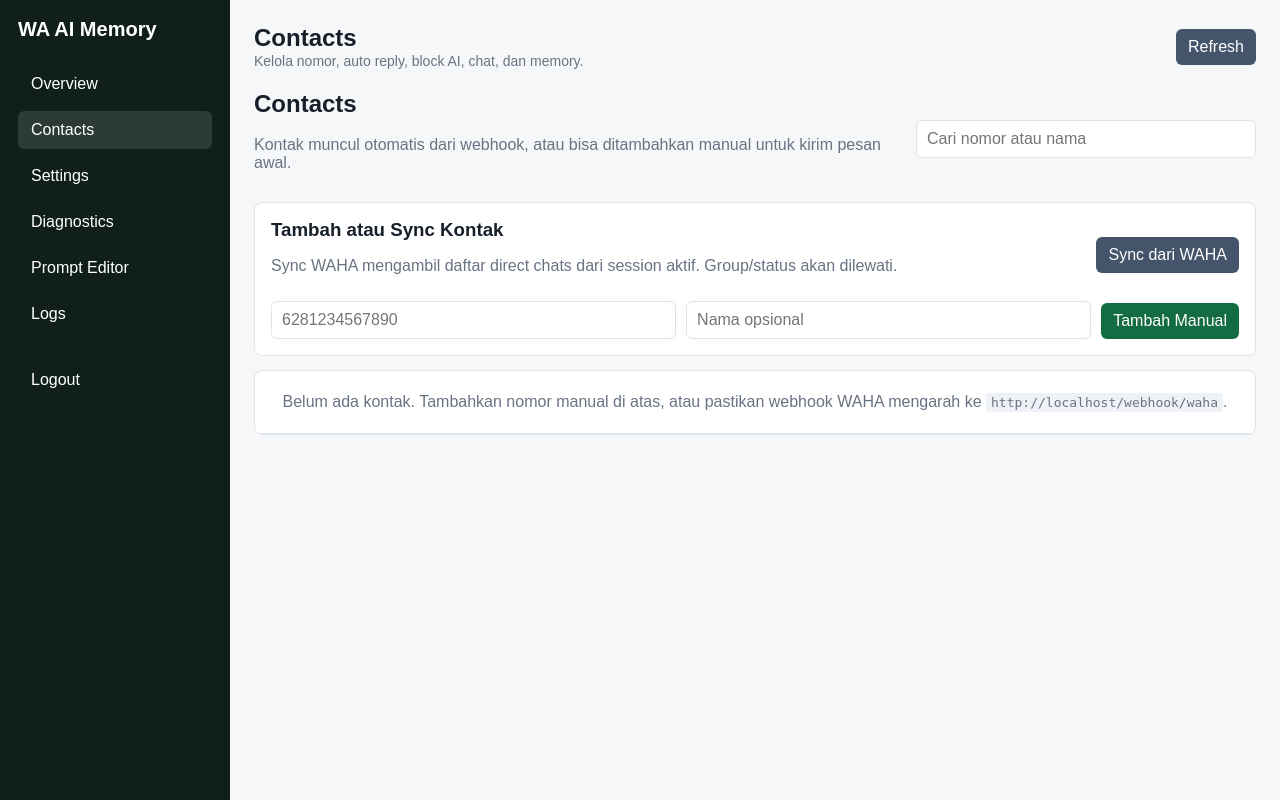
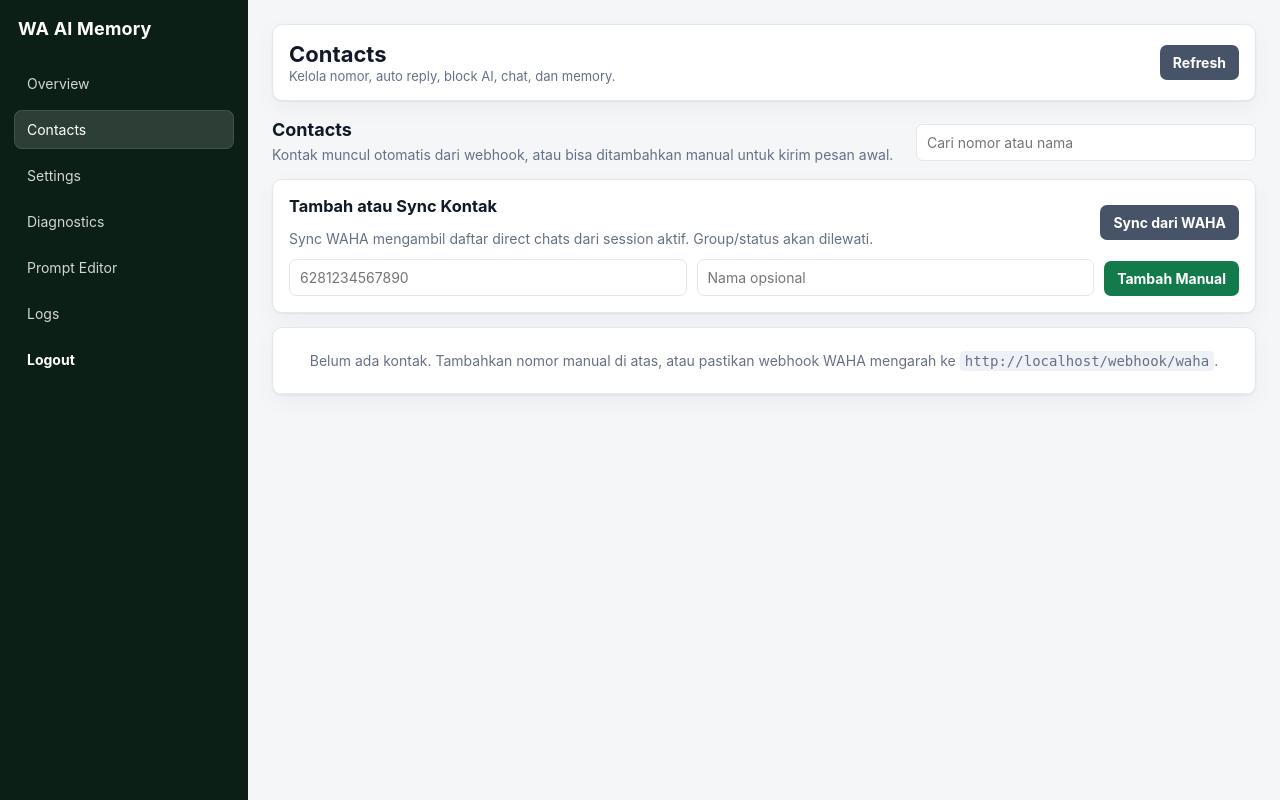
Before and after one commit to aris0996/WABACK, a Flask app: page /contacts in a window 1280 px wide. Run offline with Flask 3, Linux system fonts and the light colour scheme; the visitor is signed in with stand-in values (Sample User, id 1); data comes from the database, SQL or seed files in the repository; data that the repository does not hold is empty.

Commit message:
Enhance database performance with WAL mode and synchronous settings; add multiple indexes to improve query efficiency; update GitHub webhook response to indicate valid delivery despite auto-update failures; refine contact and log retrieval APIs with pagination and filtering capabilities.

```diff
--- a/app/config.py
+++ b/app/config.py
@@ -17,6 +17,7 @@
     AUTO_UPDATE_COMMAND = os.getenv("AUTO_UPDATE_COMMAND", "")
     AUTO_UPDATE_TIMEOUT = int(os.getenv("AUTO_UPDATE_TIMEOUT", "300"))
     AUTO_UPDATE_RESTART_WORKER = os.getenv("AUTO_UPDATE_RESTART_WORKER", "true").lower() == "true"
+    LOG_RETENTION_DAYS = int(os.getenv("LOG_RETENTION_DAYS", "14"))
     SESSION_COOKIE_HTTPONLY = True
     SESSION_COOKIE_SAMESITE = "Lax"
     PERMANENT_SESSION_LIFETIME = 60 * 60 * 12
--- a/app/routes/api_routes.py
+++ b/app/routes/api_routes.py
@@ -44,19 +44,24 @@
 @login_required
 def contacts():
     search = f"%{request.args.get('q', '').strip()}%"
+    limit = max(1, min(int(request.args.get("limit", 100)), 300))
+    offset = max(0, int(request.args.get("offset", 0)))
     rows = query_all(
         """
         SELECT c.*,
                CASE WHEN m.id IS NULL THEN 0 ELSE 1 END AS has_memory,
-               MAX(msg.created_at) AS last_chat_at
+               (
+                   SELECT MAX(created_at)
+                   FROM messages
+                   WHERE contact_id = c.id
+               ) AS last_chat_at
         FROM contacts c
         LEFT JOIN memories m ON m.contact_id = c.id
-        LEFT JOIN messages msg ON msg.contact_id = c.id
         WHERE c.wa_number LIKE ? OR COALESCE(c.display_name, '') LIKE ?
-        GROUP BY c.id
         ORDER BY COALESCE(last_chat_at, c.created_at) DESC
+        LIMIT ? OFFSET ?
         """,
-        (search, search),
+        (search, search, limit, offset),
     )
     return jsonify({"ok": True, "contacts": [_row(row) for row in rows]})
 
@@ -266,7 +271,24 @@
 @api_bp.get("/logs")
 @login_required
 def logs():
-    rows = query_all("SELECT * FROM system_logs ORDER BY id DESC LIMIT 200")
+    limit = max(1, min(int(request.args.get("limit", 100)), 500))
+    q = request.args.get("q", "").strip()
+    level = request.args.get("level", "").strip().upper()
+    params = []
+    where = []
+    if q:
+        where.append("(message LIKE ? OR context_json LIKE ? OR level LIKE ?)")
+        like = f"%{q}%"
+        params.extend([like, like, like])
+    if level:
+        where.append("level = ?")
+        params.append(level)
+    sql = "SELECT * FROM system_logs"
+    if where:
+        sql += " WHERE " + " AND ".join(where)
+    sql += " ORDER BY id DESC LIMIT ?"
+    params.append(limit)
+    rows = query_all(sql, tuple(params))
     return jsonify({"ok": True, "logs": [_row(row) for row in rows]})
 
 
--- a/app/static/css/style.css
+++ b/app/static/css/style.css
@@ -1,108 +1,130 @@
 :root {
-  --bg: #f6f7f9;
+  --bg: #f4f6f8;
   --panel: #ffffff;
-  --text: #17202a;
-  --muted: #687383;
-  --line: #dfe4ea;
-  --primary: #146c43;
-  --primary-soft: #e8f5ee;
+  --text: #111827;
+  --muted: #667085;
+  --line: #e4e7ec;
+  --soft: #f8fafc;
+  --primary: #137a4b;
+  --primary-dark: #0f5f3b;
+  --primary-soft: #e7f6ee;
   --danger: #b42318;
+  --danger-soft: #fee4e2;
   --warning: #b54708;
+  --shadow: 0 1px 2px rgba(16, 24, 40, .06), 0 8px 24px rgba(16, 24, 40, .04);
 }
 
 * { box-sizing: border-box; }
-body { margin: 0; font-family: Arial, sans-serif; background: var(--bg); color: var(--text); }
+body { margin: 0; font-family: Inter, Arial, sans-serif; background: var(--bg); color: var(--text); font-size: 14px; }
 button, input, textarea, select { font: inherit; }
-button { border: 0; border-radius: 6px; padding: 9px 12px; background: var(--primary); color: white; cursor: pointer; }
-button.secondary { background: #44546a; }
+button { border: 0; border-radius: 7px; padding: 9px 13px; background: var(--primary); color: white; cursor: pointer; font-weight: 650; }
+button:hover { background: var(--primary-dark); }
+button.secondary { background: #475467; }
 button.danger { background: var(--danger); }
 button:disabled { opacity: .6; cursor: not-allowed; }
 code { background: #eef2f6; padding: 2px 5px; border-radius: 4px; }
+input, textarea, select { width: 100%; border: 1px solid var(--line); border-radius: 7px; padding: 9px 10px; background: white; color: var(--text); outline: none; }
+input:focus, textarea:focus, select:focus { border-color: var(--primary); box-shadow: 0 0 0 3px rgba(19, 122, 75, .12); }
+label { display: grid; gap: 6px; color: var(--muted); font-size: 13px; font-weight: 600; }
 
-.login-body { min-height: 100vh; display: grid; place-items: center; }
-.login-box { width: min(380px, 92vw); background: var(--panel); border: 1px solid var(--line); border-radius: 8px; padding: 28px; }
+.login-body { min-height: 100vh; display: grid; place-items: center; background: linear-gradient(180deg, #f8fafc, #eef4f1); }
+.login-box { width: min(380px, 92vw); background: var(--panel); border: 1px solid var(--line); border-radius: 10px; padding: 28px; box-shadow: var(--shadow); }
 .login-box h1 { margin: 0 0 6px; }
-.login-box label, .form-grid label, .prompt-grid label { display: grid; gap: 6px; color: var(--muted); font-size: 14px; }
-.login-box input, input, textarea, select { width: 100%; border: 1px solid var(--line); border-radius: 6px; padding: 9px 10px; background: white; color: var(--text); }
+.login-box p { color: var(--muted); margin-top: 0; }
 .login-box form { display: grid; gap: 14px; }
-.alert, .result { margin: 12px 0; padding: 10px; border-radius: 6px; background: #eef6ef; }
-.error { background: #fee4e2; color: var(--danger); }
+.alert, .result { margin: 12px 0; padding: 10px 12px; border-radius: 7px; background: var(--primary-soft); color: var(--primary-dark); }
+.error { background: var(--danger-soft); color: var(--danger); }
 
-.app-shell { min-height: 100vh; display: grid; grid-template-columns: 230px 1fr; }
-.sidebar { background: #102019; color: white; padding: 18px; display: flex; flex-direction: column; gap: 8px; }
-.sidebar h1 { font-size: 20px; margin: 0 0 16px; }
-.nav, .logout { width: 100%; text-align: left; background: transparent; border: 1px solid transparent; }
-.nav { display: block; color: white; text-decoration: none; border-radius: 6px; padding: 9px 12px; }
-.nav.active, .nav:hover, .logout:hover { background: rgba(255,255,255,.12); }
-.logout { margin-top: 20px; }
-.content { padding: 24px; min-width: 0; }
-.topbar { display: flex; justify-content: space-between; align-items: center; gap: 14px; margin-bottom: 20px; }
-.topbar strong { display: block; font-size: 24px; }
-.topbar span { color: var(--muted); font-size: 14px; }
+.app-shell { min-height: 100vh; display: grid; grid-template-columns: 248px minmax(0, 1fr); }
+.sidebar { position: sticky; top: 0; height: 100vh; background: #0b1f17; color: white; padding: 18px 14px; display: flex; flex-direction: column; gap: 7px; }
+.sidebar h1 { font-size: 18px; margin: 0 4px 18px; letter-spacing: .2px; }
+.nav, .logout { width: 100%; text-align: left; background: transparent; border: 1px solid transparent; color: white; }
+.nav { display: block; text-decoration: none; border-radius: 8px; padding: 10px 12px; color: rgba(255,255,255,.82); }
+.nav.active { background: rgba(255,255,255,.14); color: white; border-color: rgba(255,255,255,.1); }
+.nav:hover, .logout:hover { background: rgba(255,255,255,.1); color: white; }
+.logout { margin-top: auto; border-radius: 8px; padding: 10px 12px; }
+
+.content { padding: 24px; min-width: 0; max-width: 1440px; width: 100%; }
+.topbar { display: flex; justify-content: space-between; align-items: center; gap: 14px; margin-bottom: 18px; background: var(--panel); border: 1px solid var(--line); border-radius: 10px; padding: 16px; box-shadow: var(--shadow); }
+.topbar strong { display: block; font-size: 22px; }
+.topbar span { color: var(--muted); font-size: 13px; }
 .view { display: none; }
 .view.active { display: block; }
-h2 { margin: 0 0 18px; }
+h2 { margin: 0; font-size: 18px; }
 h3, h4 { margin: 0 0 12px; }
+p { line-height: 1.5; }
+.note { color: var(--muted); margin: 4px 0 0; }
+
 .section-head { display: flex; align-items: center; justify-content: space-between; gap: 12px; margin-bottom: 14px; }
 .section-head.tight { margin-bottom: 10px; }
 .section-head input { max-width: 340px; }
-.stats-grid { display: grid; grid-template-columns: repeat(auto-fit, minmax(180px, 1fr)); gap: 14px; }
-.stat { background: var(--panel); border: 1px solid var(--line); border-radius: 8px; padding: 16px; }
-.stat strong { display: block; font-size: 26px; margin-top: 6px; overflow-wrap: anywhere; }
+.stats-grid { display: grid; grid-template-columns: repeat(auto-fit, minmax(185px, 1fr)); gap: 14px; }
+.stat { background: var(--panel); border: 1px solid var(--line); border-radius: 10px; padding: 16px; box-shadow: var(--shadow); }
+.stat span { color: var(--muted); font-weight: 650; }
+.stat strong { display: block; font-size: 25px; margin-top: 7px; overflow-wrap: anywhere; }
 .stat small { display: block; color: var(--muted); margin-top: 8px; line-height: 1.35; }
 .panel-grid { display: grid; grid-template-columns: repeat(auto-fit, minmax(320px, 1fr)); gap: 14px; margin-top: 14px; }
-.panel { background: var(--panel); border: 1px solid var(--line); border-radius: 8px; padding: 16px; }
+.panel, .detail-panel { background: var(--panel); border: 1px solid var(--line); border-radius: 10px; padding: 16px; box-shadow: var(--shadow); }
 .panel.compact { margin-bottom: 14px; }
-.panel.inset { margin-top: 0; }
-.table-wrap { overflow: auto; background: var(--panel); border: 1px solid var(--line); border-radius: 8px; }
+.panel.inset { margin-top: 0; box-shadow: none; background: var(--soft); }
+
+.table-wrap { overflow: auto; background: var(--panel); border: 1px solid var(--line); border-radius: 10px; box-shadow: var(--shadow); }
 table { width: 100%; border-collapse: collapse; min-width: 760px; }
-th, td { border-bottom: 1px solid var(--line); text-align: left; padding: 10px; vertical-align: top; }
-th { background: #f0f3f5; font-size: 13px; color: var(--muted); }
-td .mini-actions { display: flex; gap: 6px; flex-wrap: wrap; }
-.detail-panel { margin-top: 18px; background: var(--panel); border: 1px solid var(--line); border-radius: 8px; padding: 16px; }
-.hidden { display: none; }
+th, td { border-bottom: 1px solid var(--line); text-align: left; padding: 11px 12px; vertical-align: middle; }
+th { background: #f8fafc; font-size: 12px; color: var(--muted); text-transform: uppercase; letter-spacing: .03em; }
+td small { display: block; color: var(--muted); margin-top: 3px; }
+tr:hover td { background: #fcfdfd; }
+td .mini-actions, .mini-actions { display: flex; gap: 7px; flex-wrap: wrap; }
+
+.detail-panel { margin-top: 18px; }
+.hidden { display: none !important; }
 .detail-title { display: flex; justify-content: space-between; align-items: start; gap: 12px; margin-bottom: 16px; }
-.detail-title h3 { margin: 0; }
+.detail-title h3 { margin: 0; font-size: 20px; }
 .detail-title p { margin: 4px 0 0; color: var(--muted); }
 .detail-grid { display: grid; grid-template-columns: minmax(280px, 420px) 1fr; gap: 16px; align-items: start; margin-bottom: 16px; }
-.chat-box { max-height: 420px; overflow: auto; border: 1px solid var(--line); border-radius: 6px; padding: 10px; background: #fafafa; }
-.msg { margin-bottom: 10px; padding: 8px; border-radius: 6px; background: white; border: 1px solid var(--line); }
-.msg.out { background: #eef6ef; }
-.msg small { display: block; color: var(--muted); margin-bottom: 4px; }
-.form-grid { display: grid; grid-template-columns: repeat(auto-fit, minmax(300px, 1fr)); gap: 14px; }
-.form-grid fieldset { border: 1px solid var(--line); border-radius: 8px; padding: 16px; background: var(--panel); display: grid; gap: 12px; }
-.form-grid legend { padding: 0 6px; font-weight: 700; color: var(--text); }
+.chat-box { max-height: 420px; overflow: auto; border: 1px solid var(--line); border-radius: 8px; padding: 10px; background: white; }
+.msg { margin-bottom: 10px; padding: 9px 10px; border-radius: 8px; background: var(--soft); border: 1px solid var(--line); }
+.msg.out { background: var(--primary-soft); }
+.msg small { color: var(--muted); margin-bottom: 4px; }
+
+.form-grid { display: grid; grid-template-columns: repeat(auto-fit, minmax(310px, 1fr)); gap: 14px; }
+.form-grid fieldset { border: 1px solid var(--line); border-radius: 10px; padding: 16px; background: var(--panel); display: grid; gap: 12px; box-shadow: var(--shadow); }
+.form-grid legend { padding: 0 6px; font-weight: 800; color: var(--text); }
 .prompt-grid { display: grid; gap: 14px; }
 textarea { min-height: 130px; resize: vertical; font-family: Consolas, monospace; }
 .memory-editor { min-height: 260px; }
 .actions { display: flex; gap: 10px; flex-wrap: wrap; margin: 14px 0; }
-.note { color: var(--muted); }
-.pill { display: inline-block; padding: 3px 8px; border-radius: 999px; background: #edf2f7; font-size: 12px; }
 .inline-form { display: grid; grid-template-columns: minmax(180px, 1fr) minmax(160px, 1fr) auto; gap: 10px; align-items: end; }
 .inline-form.narrow { grid-template-columns: minmax(180px, 260px) auto; }
-.status { display: inline-block; border-radius: 999px; padding: 3px 9px; font-size: 12px; font-weight: 700; }
-.status.on { background: var(--primary-soft); color: var(--primary); }
+
+.status-stack { display: flex; gap: 6px; flex-wrap: wrap; }
+.status { display: inline-block; border-radius: 999px; padding: 4px 9px; font-size: 12px; font-weight: 800; }
+.status.on { background: var(--primary-soft); color: var(--primary-dark); }
 .status.off { background: #f2f4f7; color: #475467; }
-.status.bad { background: #fee4e2; color: var(--danger); }
-.meter { display: flex; justify-content: space-between; gap: 10px; border: 1px solid var(--line); border-radius: 6px; padding: 10px; background: #fafafa; }
+.status.bad { background: var(--danger-soft); color: var(--danger); }
+.meter { display: flex; justify-content: space-between; gap: 10px; border: 1px solid var(--line); border-radius: 8px; padding: 10px; background: white; }
 .meter span { color: var(--muted); }
-.empty-state { color: var(--muted); text-align: center; padding: 22px; }
-.code-box, td pre { margin: 0; white-space: pre-wrap; overflow-wrap: anywhere; font-family: Consolas, monospace; font-size: 12px; background: #0f172a; color: #e2e8f0; border-radius: 6px; padding: 12px; min-height: 44px; }
+.empty-state { color: var(--muted); text-align: center; padding: 24px; }
+.code-box, td pre { margin: 0; white-space: pre-wrap; overflow-wrap: anywhere; font-family: Consolas, monospace; font-size: 12px; background: #101828; color: #e4e7ec; border-radius: 8px; padding: 12px; min-height: 44px; }
 .code-box.small { margin-top: 12px; min-height: 0; }
-td pre { background: #f8fafc; color: var(--text); max-width: 520px; }
-.log-level { font-weight: 700; }
+td pre { background: #f8fafc; color: var(--text); max-width: 520px; max-height: 160px; overflow: auto; }
+.log-level { font-weight: 800; }
 .log-level.error { color: var(--danger); }
 .log-level.warning { color: var(--warning); }
 .log-level.info { color: var(--primary); }
-.toast { position: fixed; right: 18px; top: 18px; z-index: 10; max-width: min(420px, calc(100vw - 36px)); padding: 12px 14px; border-radius: 8px; background: var(--primary); color: white; box-shadow: 0 12px 32px rgba(16, 24, 40, .18); }
+.toast { position: fixed; right: 18px; top: 18px; z-index: 10; max-width: min(420px, calc(100vw - 36px)); padding: 12px 14px; border-radius: 9px; background: var(--primary); color: white; box-shadow: 0 12px 32px rgba(16, 24, 40, .18); }
 .toast.error { background: var(--danger); }
 .toast.hidden { display: none; }
 
-@media (max-width: 760px) {
+@media (max-width: 860px) {
   .app-shell { grid-template-columns: 1fr; }
-  .sidebar { position: static; }
-  .content { padding: 16px; }
+  .sidebar { position: static; height: auto; flex-direction: row; flex-wrap: wrap; align-items: center; }
+  .sidebar h1 { width: 100%; margin-bottom: 8px; }
+  .nav { width: auto; }
+  .logout { margin-top: 0; width: auto; }
+  .content { padding: 14px; }
   .topbar, .section-head, .detail-title { align-items: stretch; flex-direction: column; }
   .detail-grid { grid-template-columns: 1fr; }
   .inline-form, .inline-form.narrow { grid-template-columns: 1fr; }
+  table { min-width: 680px; }
 }
```
Also changed, not shown: app/db.py (+15 -0 lines), app/routes/update_routes.py (+9 -1 lines), app/routes/webhook_routes.py (+9 -2 lines), app/services/log_service.py (+27 -0 lines), app/static/js/app.js (+16 -12 lines), README.md, 1 other file.
